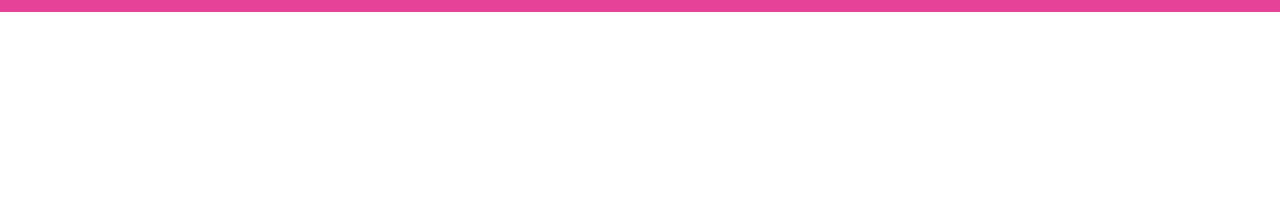
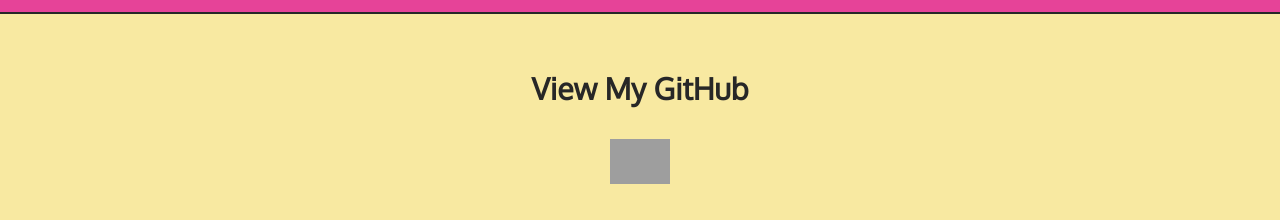
Before and after one commit to kikutaisei/FCC-Personal-Portfolio, a plain HTML site: page index.html in a window 1280 px wide. Shown: the part 3949-4169 px from the top of the page. Before the commit the page ends 3961 px from the top, so only its background shows below. Drawn offline with Linux system fonts and the light colour scheme; grey boxes are pictures that could not be loaded.

Commit message:
Added footer with GitHub profile

```diff
--- a/index.html
+++ b/index.html
@@ -63,7 +63,7 @@
                         </div>
                         <div>
                             <p>HTML</p>
-                            <img class="skills-img" src="http://assets.stickpng.com/thumbs/5847f5bdcef1014c0b5e489c.png" alt="HTML Logo">
+                            <img class="skills-img" src="https://cdn.pixabay.com/photo/2017/08/05/11/16/logo-2582748_1280.png" alt="HTML Logo">
                         </div>
                         <div>
                             <p>CSS</p>
@@ -96,11 +96,18 @@
                     <h3>Mario Kart Survey Form</h3>
                 </a>
                 <a class="project-tile" href="https://codepen.io/kikutaisei/pen/abpazeY" target="_blank">
-                    <img class="projects-img" src="https://i.dlpng.com/static/png/6378753_preview.png" alt="Steve Jobs">
+                    <img class="projects-img" src="https://pngimg.com/uploads/steve_jobs/steve_jobs_PNG33450.png" alt="Steve Jobs">
                     <h3>Steve Jobs Tribute Page</h3>
                 </a>
             </div>
         </section>
+
+        <footer id="footer">
+            <h2>View My GitHub</h2>
+            <a id="profile-link" href="https://github.com/kikutaisei" target="_blank">
+                <img src="https://image.flaticon.com/icons/png/512/25/25231.png" alt="GitHub Icon">
+            </a>
+        </footer>
     </main>
 
 </body>
--- a/style.css
+++ b/style.css
@@ -207,3 +207,32 @@ a{
     font-size: 2rem;
     color: #273746;
 }
+
+/* Footer */
+#footer{
+    background-color: #F8E9A1;
+    color: #272727;
+    border-top: 2px solid;
+    padding: 30px 0;
+    text-align: center;
+}
+
+/* Footer Titile */
+#footer h2{
+    font-size: 3rem;
+}
+
+/* Footer Link Image Without Hover */
+#footer img{
+    width: 60px;
+    height: 60px;
+    object-fit: contain;
+    transition: 0.3s;
+}
+
+/* Footer Link Image On Hover */
+#footer img:hover{
+    width: 70px;
+    height: 70px;
+    opacity: 0.6;
+}
```
